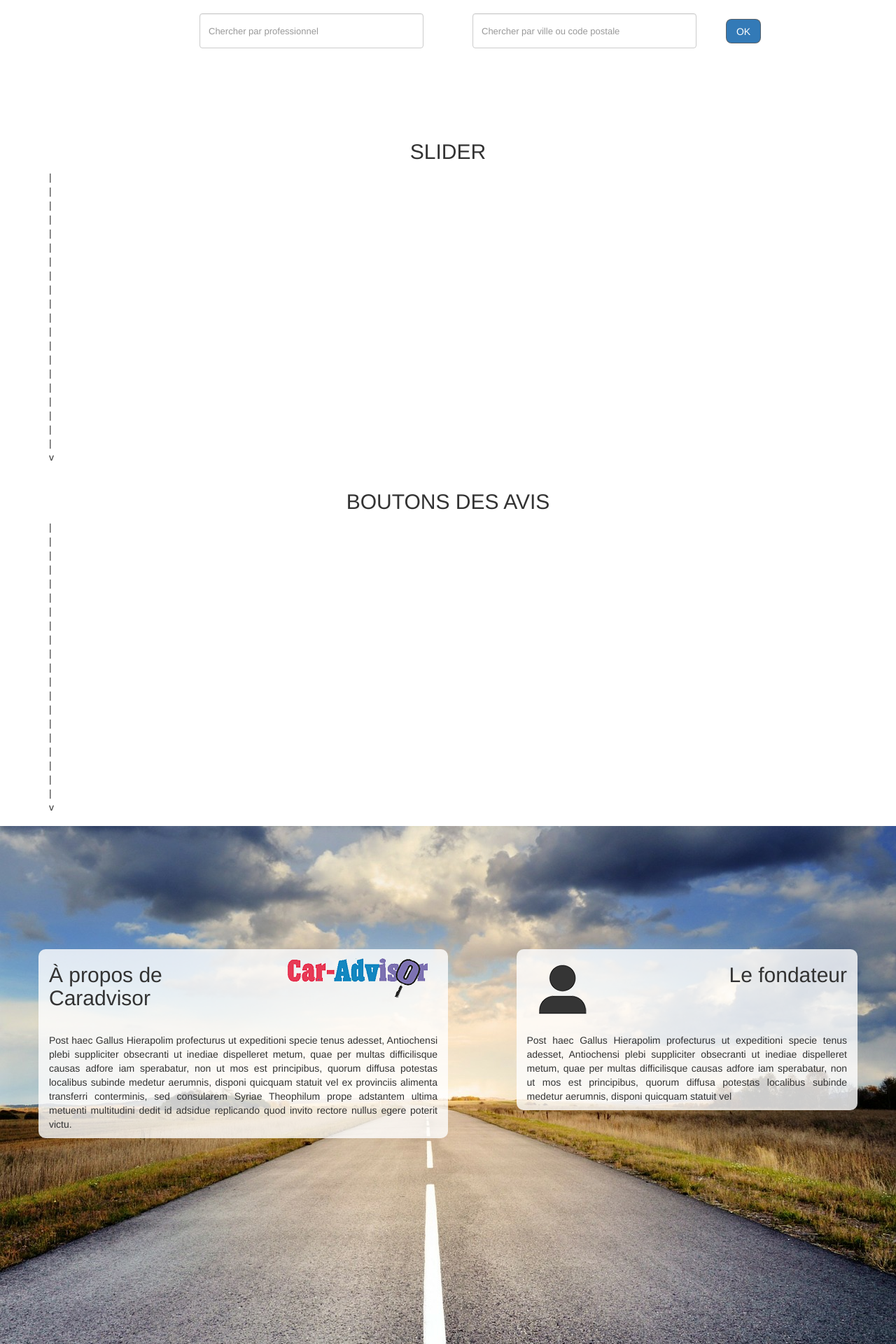
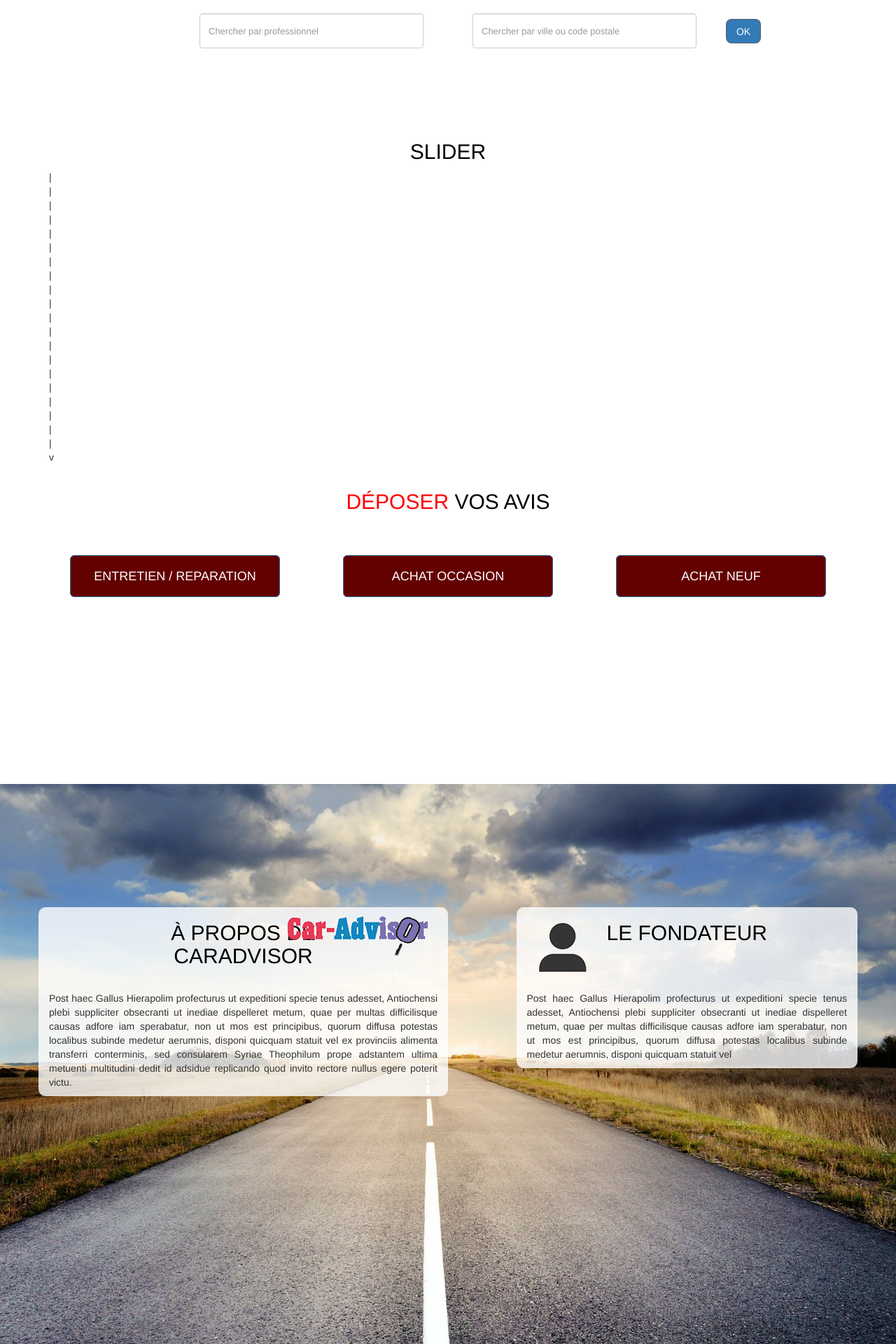
Before and after one commit to LaurentNougaret/sf3_project, a PHP site: page / in a window 1280 px wide. Shown: the part 657-2577 px from the top of the page at 70% size. Run offline with PHP 8.4, Linux system fonts and the light colour scheme; some libraries are stand-ins or nearby versions.

Commit message:
add btn advisors

```diff
--- a/inc/header.php
+++ b/inc/header.php
@@ -17,7 +17,10 @@
                 <a class="page-scroll" href="#page-top"></a>
             </li>
             <li>
-                <a class="page-scroll navy" href="#">Inscription</a>
+                <a class="page-scroll " href="#opinion">Déposer un avis</a>
+            </li>
+            <li>
+                <a class="page-scroll " href="#">Inscription</a>
             </li>
             <li>
                 <a class="page-scroll" href="#">Connexion</a>
--- a/page/index.php
+++ b/page/index.php
@@ -59,30 +59,31 @@
 <!-- / Slider -->
 
 <!-- Leave opinion -->
-<section id="opinion">
-    <div class="container">
-        <h2 class="text-center">BOUTONS DES AVIS</h2>
-        |<br>
-        |<br>
-        |<br>
-        |<br>
-        |<br>
-        |<br>
-        |<br>
-        |<br>
-        |<br>
-        |<br>
-        |<br>
-        |<br>
-        |<br>
-        |<br>
-        |<br>
-        |<br>
-        |<br>
-        |<br>
-        |<br>
-        |<br>
-        v<br>
+<section id="opinion" >
+    <div class="container" >
+        <div class="row">
+            <div class="col-xs-12 col-md-12">
+                <h2><span>Déposer</span> vos Avis</h2>
+            </div>
+        </div>
+        <div class="row">
+           <div class="col-xs-12 col-sm-12 col-md-4">
+               <div class="block-center">
+                     <a href="/?page=review"><button type="button" class="btn btn-primary btn-lg btn-block center-block">ENTRETIEN / REPARATION</button></a>
+               </div>
+           </div>
+            <div class="col-xs-12 col-md-4">
+                <div class="block-center">
+                    <a href="#" ><button type="button" class="btn btn-primary btn-lg btn-block  center-block">ACHAT OCCASION</button></a>
+                </div>
+            </div>
+            <div class="col-xs-12 col-sm-12 col-md-4 ">
+                <div class="block-center">
+                    <a href="/?page=review"><button type="button" class="btn btn-primary btn-lg btn-block center-block navy2">ACHAT NEUF</button></a>
+                </div>
+            </div>
+
+        </div>
     </div>
 </section>
 <!-- / Leave opinion -->
--- a/public/CSS/main.css
+++ b/public/CSS/main.css
@@ -166,12 +166,84 @@ a.list-group-item.active small {
 /**********************************\
 6. opinion
 \**********************************/
-#opinion {
-    height: 500px;
+#opinion{
+    width: 100%;
+    height: 440px;
 }
-/**********************************\
-7. about
-\**********************************/
+h2
+{
+    text-align: center;
+    margin-top: 20px;
+    color:  black;
+    text-transform: uppercase;
+    font-size: 30px;
+}
+
+h2 span
+{
+    color:red;
+}
+
+.btn-block{
+    margin-bottom: 150px;
+    margin-top: 50px;
+    width: 300px;
+    height: 60px;
+    background-color: #630000;
+}
+.btn-block:hover{
+    background-color: blue;
+    filter: brightness(50%);
+    transition-duration: 0.5s;
+}
+.btn-block:visited, .btn-block:focus, .btn-block:active {
+    background-color: #630000 !important;
+    outline: none !important;
+}
+@media (min-width: 320px) and (max-width: 479px) {
+
+    h2
+    {
+        text-align: center;
+        margin-top: 20px;
+        color:  black;
+        text-transform: uppercase;
+        font-size: 25px;
+    }
+    .btn-block {
+        font-size: 15px!important;
+        width: 220px;
+        height: 40px;
+        margin-bottom: 20px;
+        margin-top: 20px;
+
+    }
+    .navy2{
+        margin-bottom: 100px!important;
+    }
+}
+@media (min-width: 480px) and (max-width: 1023px) {
+    #opinion{
+        width: 100%;
+        height: 100%;
+    }
+    .btn-block {
+        font-size: 15px!important;
+        width: 220px;
+        height: 55px;
+        margin-bottom:20px;
+        margin-top: 20px;
+
+    }
+    .navy2{
+        margin-bottom: 100px!important;
+    }
+}
+
+
+    /**********************************\
+    7. about
+    \**********************************/
 #about {
     background: url("/img/backg/about.jpg") no-repeat fixed center center;
     background-size: cover;
--- a/public/index.php
+++ b/public/index.php
@@ -26,7 +26,7 @@ $file = $page . ".php";
             case 'search':
                 echo 'Caradvisor : rechercher votre professionnel';
                 break;
-            case 'opinion':
+            case 'review':
                 echo 'Caradvisor : déposez votre avis';
                 break;
             case 'account':
```
